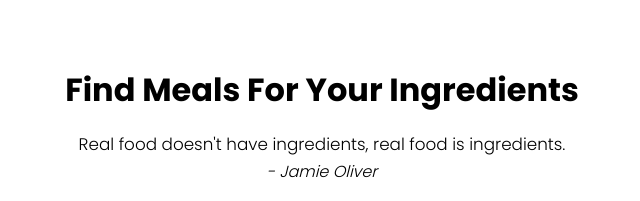
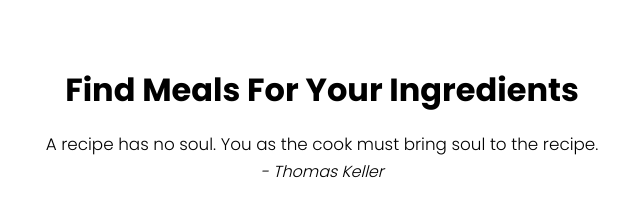
Before and after one commit to hatra21/meal-search, a plain HTML site: page index.html in a window 1280 px wide. Shown: the top 201 px of the page, without its empty margins (318-958 px from the left). Drawn offline with Linux system fonts and the light colour scheme.

Commit message:
change quote

```diff
--- a/index.html
+++ b/index.html
@@ -13,8 +13,8 @@
     <div class = "meal-wrapper">
       <div class = "meal-search">
         <h2 class = "title">Find Meals For Your Ingredients</h2>
-        <blockquote>Real food doesn't have ingredients, real food is ingredients.<br>
-          <cite>- Jamie Oliver</cite>
+        <blockquote>A recipe has no soul. You as the cook must bring soul to the recipe.<br>
+          <cite>- Thomas Keller</cite>
         </blockquote>
 
         <div class = "meal-search-box">
```
